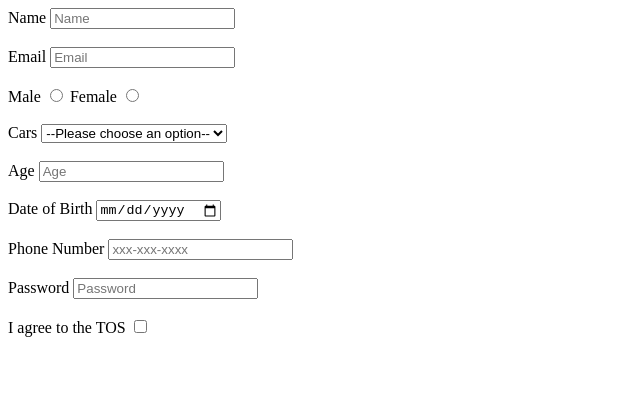
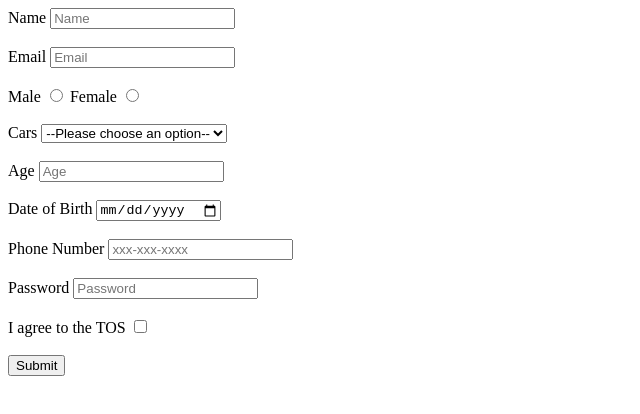
Before and after one commit to acciojob/signup-form-car-sahildongre20, a website: page main.html in a window 1280 px wide. Shown: the whole page, without its empty margins (0-640 px from the left). Drawn offline with Linux system fonts and the light colour scheme.

Commit message:
created a submission

```diff
--- a/main.html
+++ b/main.html
@@ -52,6 +52,10 @@
 		<label for="tos">I agree to the TOS</label>
 		<input type="checkbox" required id="tos">
 
+		<br>
+		<br>
+		<button type="submit" id="submit">Submit</button>
+
 
 
 
```
